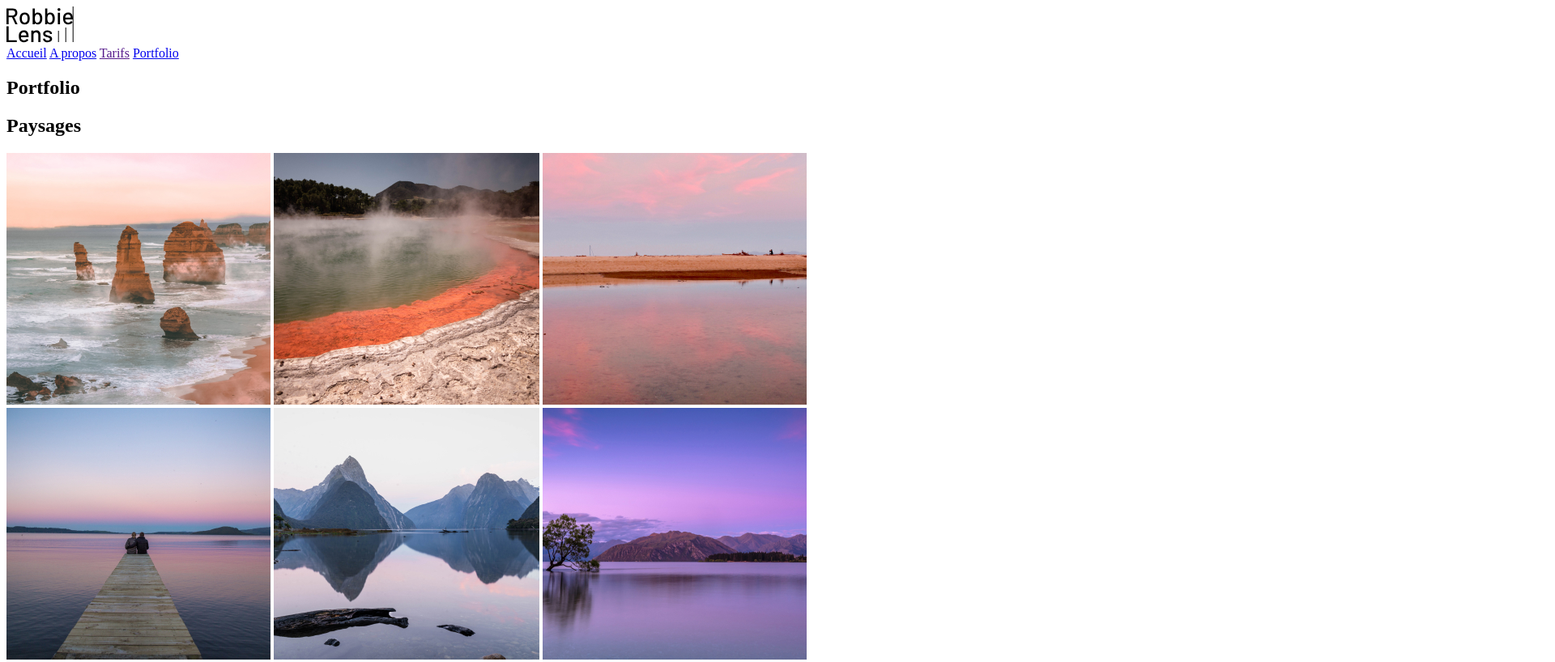
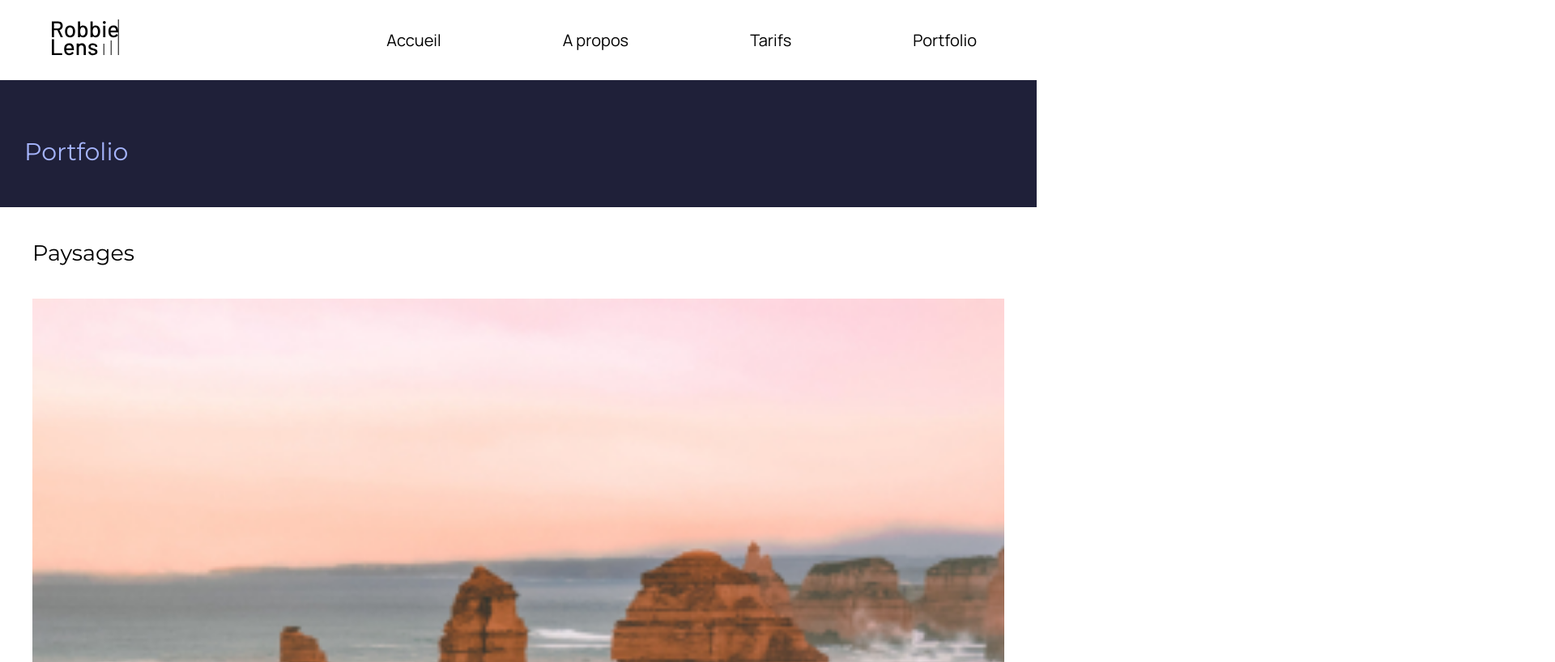
Before and after one commit to MalBourbie/Robbie-Lens-mobile-first, a website: page portfolio.html in a window 1280 px wide. Shown: the top 818 px of the page at 81% size, 1920 px wide, since content can reach past the window. Drawn offline with Linux system fonts and the light colour scheme.

Commit message:
ajout de la page portfolio mais mal intégrer et à refaire

```diff
--- a/portfolio.html
+++ b/portfolio.html
@@ -10,21 +10,21 @@
             href="https://fonts.googleapis.com/css2?family=Manrope&family=Montserrat&display=swap"
             rel="stylesheet"
         />
-        <link rel="stylesheet" href="styles/pages/portfolio/portfolio.css" />
+        <link rel="stylesheet" href="styles/styles.css" />
     </head>
     <body>
         <header class="header">
-            <a href="index.html">
+            <a class="header__logo" href="index.html">
                 <img
                     src="assets/Logo/logo_robbie_lens.svg"
                     alt="Logo du site Robbie Lens"
                 />
             </a>
             <nav class="header__nav">
-                <a href="index.html">Accueil</a>
-                <a href="a-propos.html">A propos</a>
-                <a href="">Tarifs</a>
-                <a href="portfolio.html">Portfolio</a>
+                <a class="header__nav_a" href="index.html">Accueil</a>
+                <a class="header__nav_a" href="a-propos.html">A propos</a>
+                <a class="header__nav_a" href="">Tarifs</a>
+                <a class="header__nav_a" href="portfolio.html">Portfolio</a>
             </nav>
         </header>
 
@@ -93,20 +93,28 @@
         </main>
 
         <footer class="footer">
-            <a href="index.html">
+            <a class="footer__logo" href="index.html">
                 <img
                     src="assets/Logo/logo_robbie_lens.svg"
                     alt="Logo du site Robbie Lens"
                 />
             </a>
-            <div class="footer__socialNet">
-                <a href="https://www.instagram.com/" target="_blank">
+            <div class="footer__social-net">
+                <a
+                    class="footer__social-net_a"
+                    href="https://www.instagram.com/"
+                    target="_blank"
+                >
                     <img
                         src="assets/Logo/instagram.svg"
                         alt="Logo d'Instagram"
                     />
                 </a>
-                <a href="https://twitter.com/home" target="_blank">
+                <a
+                    class="footer__social-net_a"
+                    href="https://twitter.com/home"
+                    target="_blank"
+                >
                     <img src="assets/Logo/twitter.svg" alt="Logo de Twitter" />
                 </a>
             </div>
--- a/styles/base/_mixins.scss
+++ b/styles/base/_mixins.scss
@@ -9,3 +9,9 @@
     font-size: $h2-font-size;
     font-weight: $h2-font-weight;
 }
+
+@mixin titleBlack {
+    @include titleh2;
+    color: black;
+    margin-bottom: 2.5rem;
+}
--- a/styles/pages/_main.scss
+++ b/styles/pages/_main.scss
@@ -1,2 +1,3 @@
 @import "accueil/main";
 @import "a-propos/main";
+@import "portfolio/main";
--- /dev/null
+++ b/styles/pages/portfolio/_main.scss
@@ -0,0 +1,3 @@
+@import "paysages/paysages";
+@import "portfolio/portfolio";
+@import "portraits/portraits";
--- /dev/null
+++ b/styles/pages/portfolio/paysages/_paysages.scss
@@ -0,0 +1,12 @@
+.paysages {
+    padding: 2.5rem;
+
+    &__title {
+        @include titleBlack;
+    }
+
+    &__blocimg {
+        @include flex($direction: column);
+        gap: 1.25rem;
+    }
+}
--- /dev/null
+++ b/styles/pages/portfolio/portfolio/_portfolio.scss
@@ -0,0 +1,8 @@
+.portfolio {
+    background-color: $dark-purple;
+    padding: 4.375rem 0 3.125rem 1.875rem;
+
+    &__title {
+        @extend .headers1;
+    }
+}
--- /dev/null
+++ b/styles/pages/portfolio/portraits/_portraits.scss
@@ -0,0 +1,12 @@
+.portraits {
+    padding: 0 2.5rem 2.5rem 2.5rem;
+
+    &__title {
+        @include titleBlack;
+    }
+
+    &__blocimg {
+        @include flex($direction: column);
+        gap: 1.25rem;
+    }
+}
```
Also changed, not shown: styles/styles.css, 1 other file.
